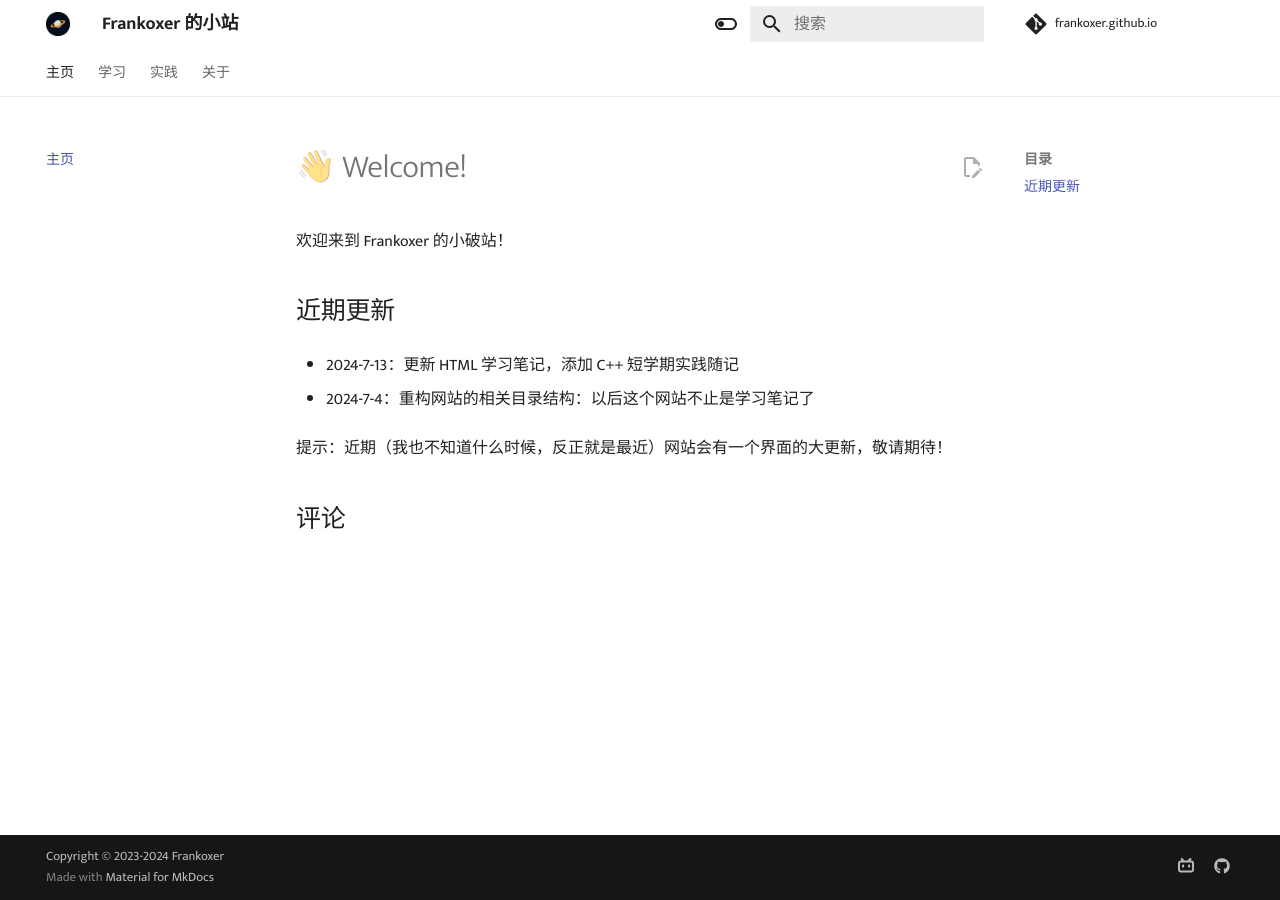
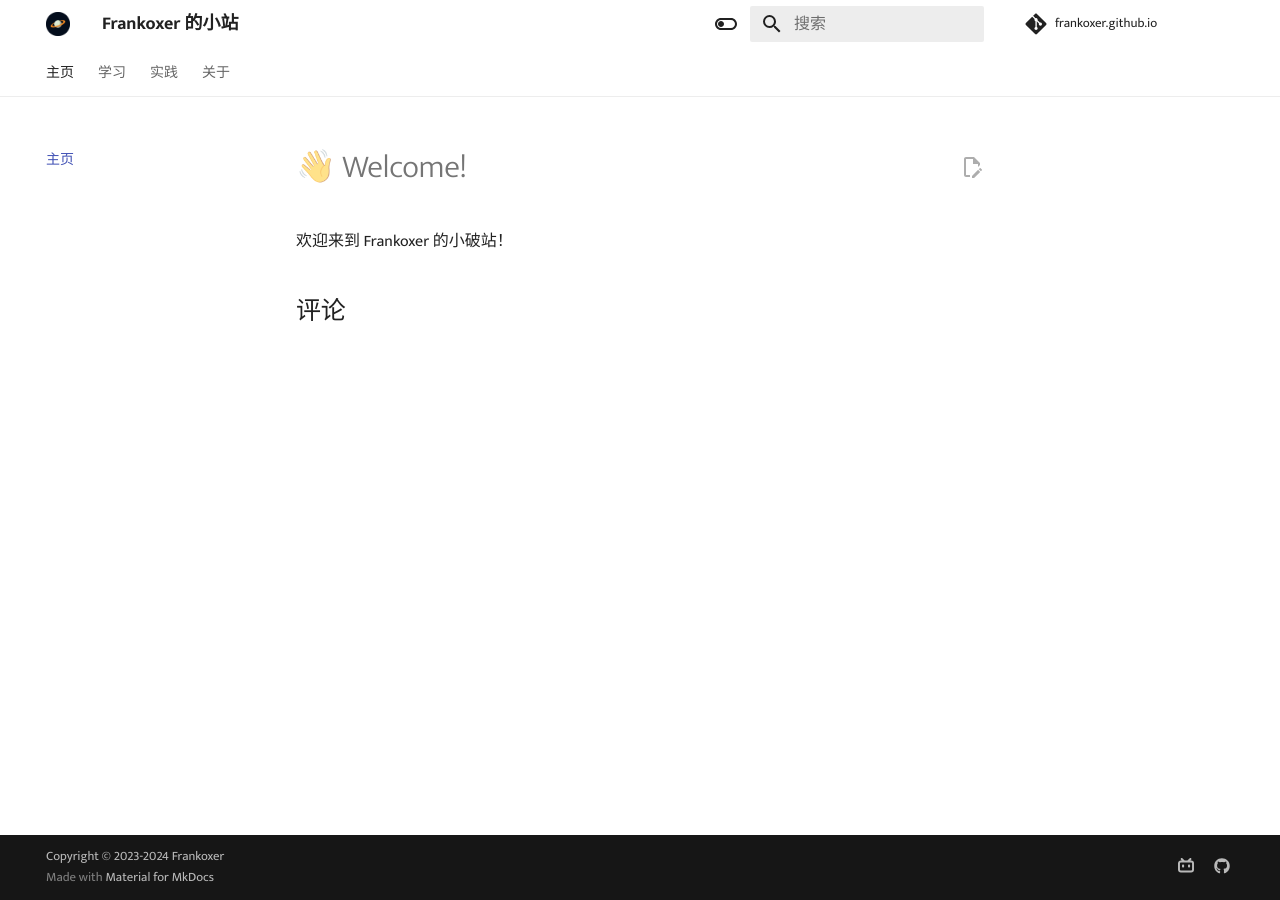
Before and after one commit to Frankoxer/frankoxer.github.io, an MkDocs documentation site: the page built from docs/index.md, in a window 1280 px wide. Built offline with MkDocs 1.6.1 and Material for MkDocs 9.7.7, drawn with Linux system fonts in a browser that asks for light colours; comment, search, counter and statistics services are not loaded.

Commit message:
Updated index

```diff
--- a/docs/index.md
+++ b/docs/index.md
@@ -5,11 +5,3 @@ comments: true
 # 👋 Welcome!
 
 欢迎来到 Frankoxer 的小破站！
-
-## 近期更新
-
-- 2024-7-13：更新 HTML 学习笔记，添加 C++ 短学期实践随记
-
-- 2024-7-4：重构网站的相关目录结构：以后这个网站不止是学习笔记了
-
-提示：近期（我也不知道什么时候，反正就是最近）网站会有一个界面的大更新，敬请期待！
```
Also changed, not shown: docs/study/index.md (+1 -1 lines).
